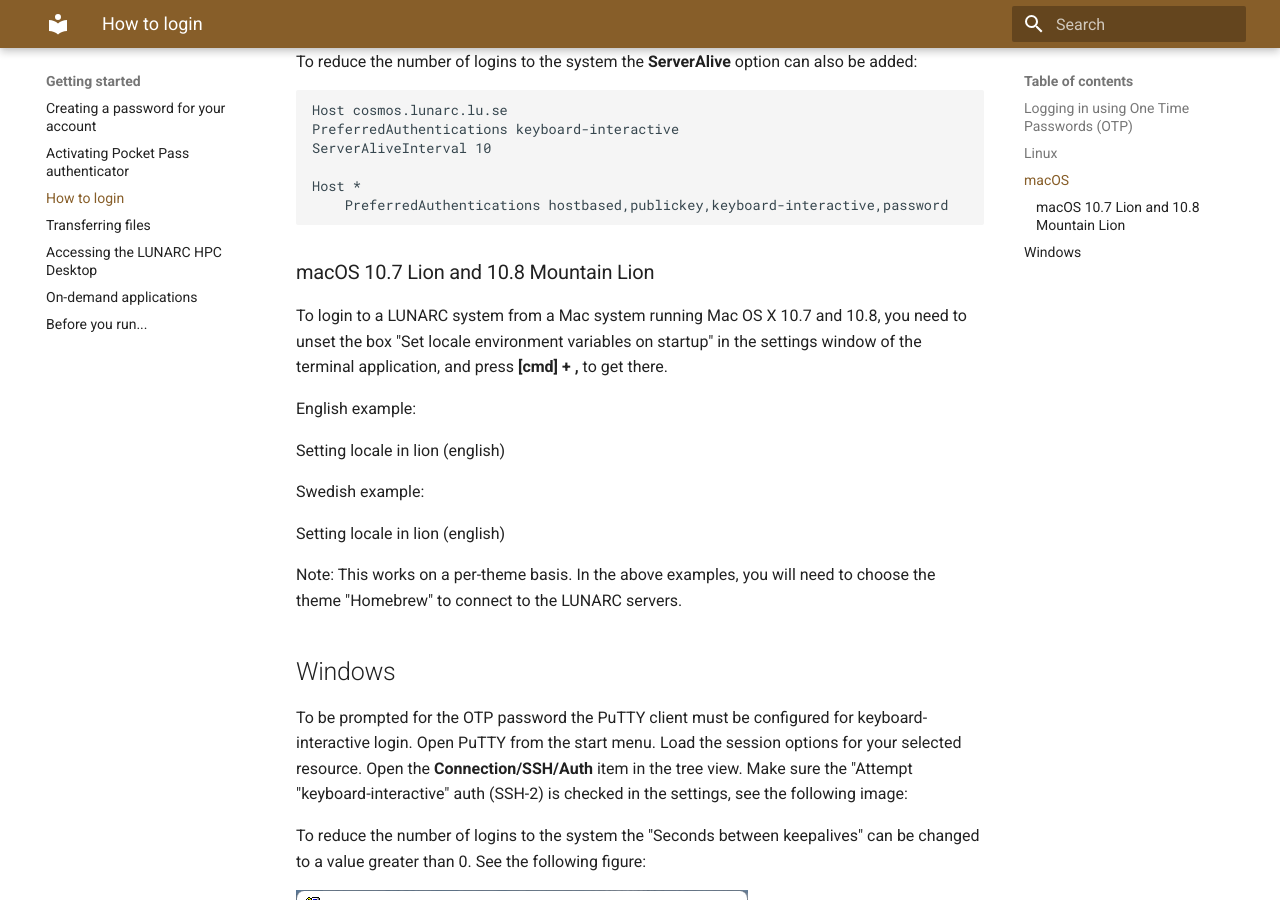
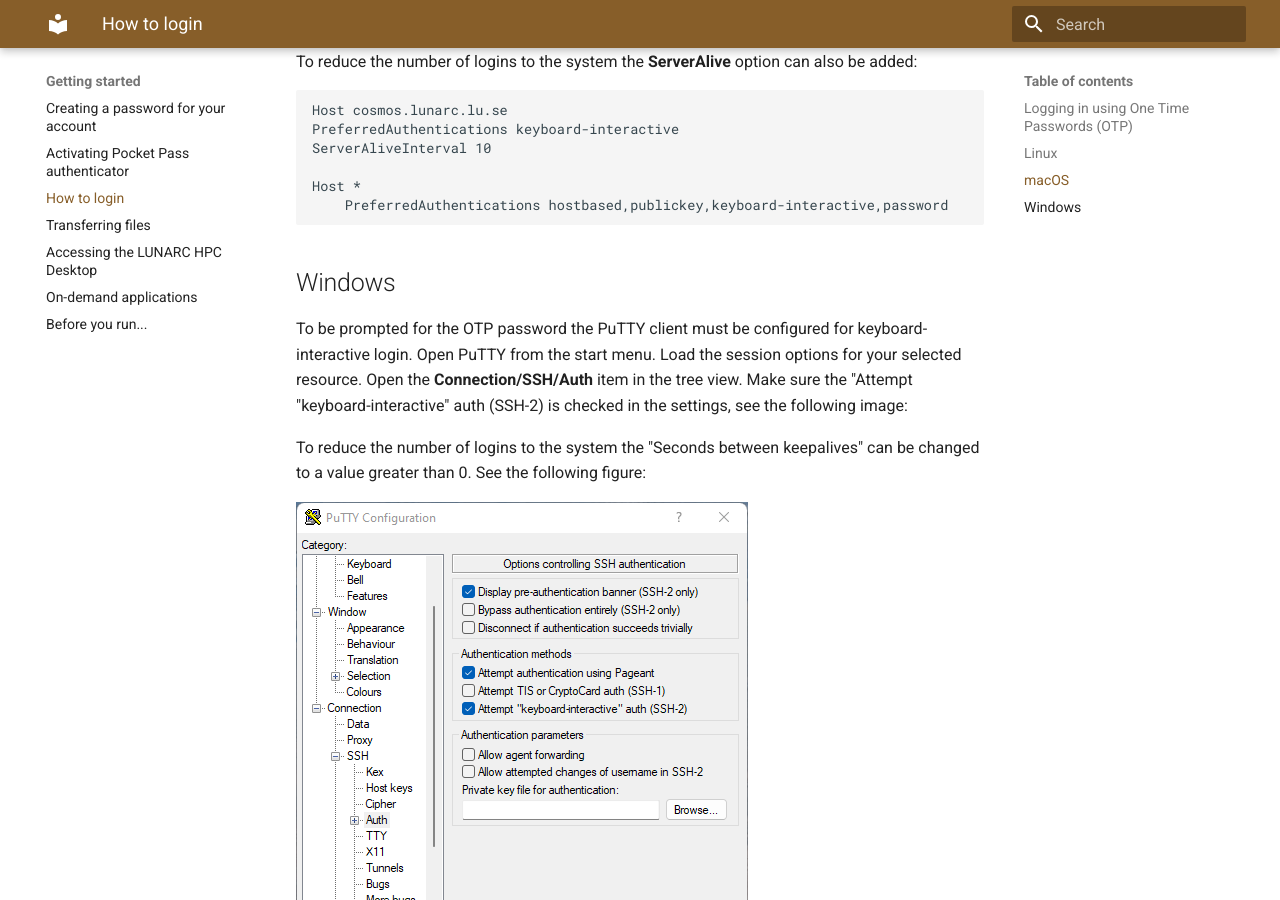
Before and after one commit to lunarc/lunarc_docs, an MkDocs documentation site: the page built from docs/getting_started/login_howto.md, in a window 1280 px wide and 900 px high, scrolled down 1943 px. Built offline with MkDocs 1.6.1 and Material for MkDocs 9.7.7, drawn with Linux system fonts in a browser that asks for light colours; comment, search, counter and statistics services are not loaded.

Commit message:
Removed ancient MacOS info

```diff
--- a/docs/getting_started/login_howto.md
+++ b/docs/getting_started/login_howto.md
@@ -69,19 +69,6 @@ To reduce the number of logins to the system the **ServerAlive** option can also
         PreferredAuthentications hostbased,publickey,keyboard-interactive,password
 
 
-### macOS 10.7 Lion and 10.8 Mountain Lion
-
-To login to a LUNARC system from a Mac system running Mac OS X 10.7 and 10.8, you need to unset the box "Set locale environment variables on startup" in the settings window of the terminal application, and press **[cmd] + ,** to get there.
-
-English example:
-
-Setting locale in lion (english)
-
-Swedish example:
-
-Setting locale in lion (english)
-
-Note: This works on a per-theme basis. In the above examples, you will need to choose the theme "Homebrew" to connect to the LUNARC servers.
 
 ## Windows
 
```
